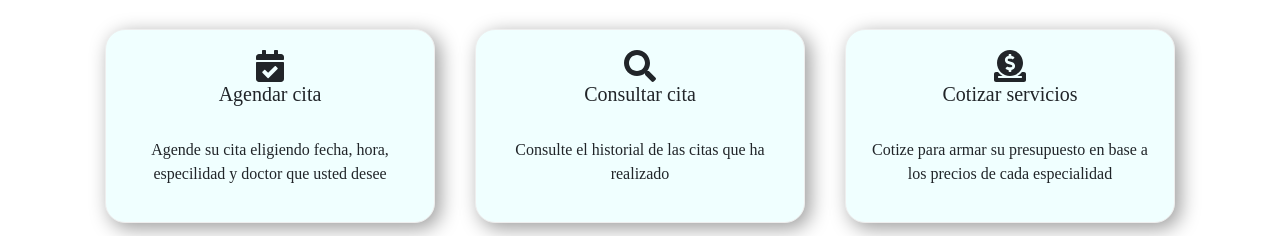
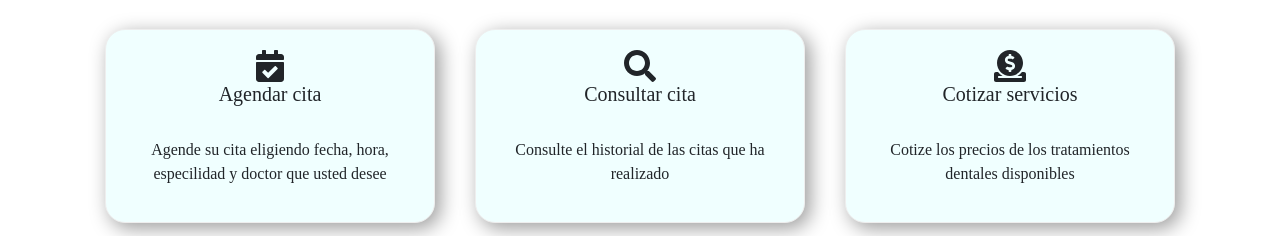
Before and after one commit to DentallApp/front-end, a React (Create React App) app: page / in a window 1280 px wide. Shown: the part 2840-3076 px from the top of the page. Built offline with nearby package versions, Linux system fonts and the light colour scheme.

Commit message:
Modified patient section component

```diff
--- a/src/pages/Public/HomePage/components/SectionPatient/index.js
+++ b/src/pages/Public/HomePage/components/SectionPatient/index.js
@@ -26,7 +26,7 @@ const SectionPatient = () => {
                     <FaDonate className={styles.icon}/>
                     <h5>Cotizar servicios</h5>
                     <br></br>
-                    <p>Cotize para armar su presupuesto en base a los precios de cada especialidad</p>
+                    <p>Cotize los precios de los tratamientos dentales disponibles</p>
                 </div>
             </div>
         </div>
```
